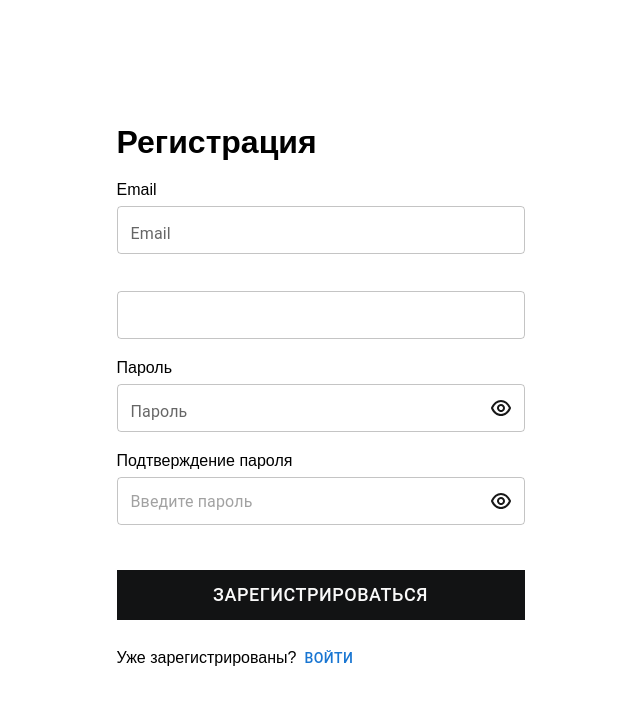
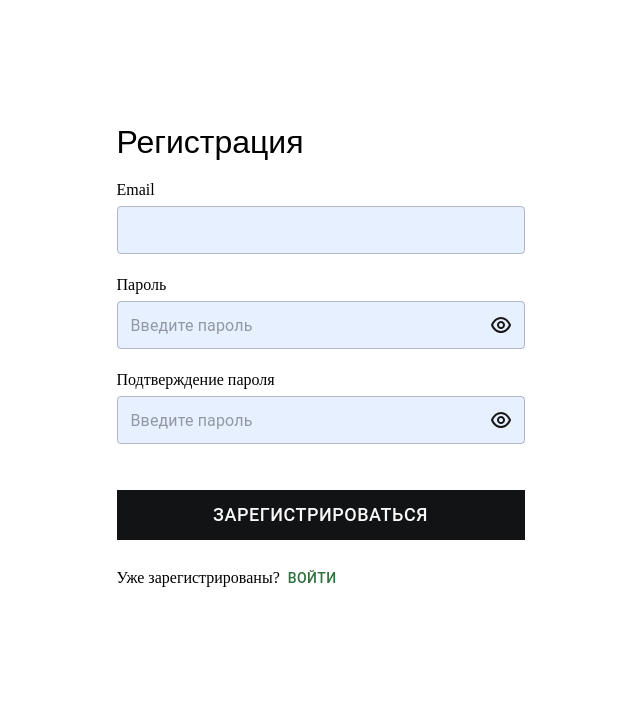
Before and after one commit to Alisher-00kg/online_store_team_k, a React (Vite) app: page / in a window 1280 px wide. Shown: the top 704 px of the page, without its empty margins (318-958 px from the left). Built offline with nearby package versions, Linux system fonts and the light colour scheme.

Commit message:
fenished-SignUp

```diff
--- a/src/App.jsx
+++ b/src/App.jsx
@@ -1,9 +1,9 @@
-import { SingUp } from "./auth/SingUp";
+import { SignUp } from "./auth/SignUp";
 
 const App = () => {
   return (
     <div>
-      <SingUp />
+      <SignUp />
     </div>
   );
 };
--- a/src/auth/SingUp.jsx
+++ b/src/auth/SignUp.jsx
@@ -2,10 +2,10 @@ import React, { useState } from "react";
 import { Input } from "../components/UI/Input";
 import styled from "styled-components";
 import Buttons from "../components/UI/Buttons";
-
+import { styled as muistyled } from "@mui/material/styles";
 import { Icons } from "../assets";
-import { Icon, IconButton, InputAdornment } from "@mui/material";
-export const SingUp = () => {
+import { InputAdornment } from "@mui/material";
+export const SignUp = () => {
   const [Password, setPassword] = useState(false);
   const [showPassword, setShowPassword] = useState(false);
   return (
@@ -14,15 +14,11 @@ export const SingUp = () => {
         <h1>Регистрация</h1>
         <StyledInternalDivs>
           <p>Email</p>
-          <Input label="Email" type="email" />
+          <StyledInput type="email" />
         </StyledInternalDivs>
-        <div className="InternalSecondDiv">
-          <Input />
-        </div>
         <StyledInternalDivs>
           <p>Пароль</p>
-          <Input
-            label="Пароль"
+          <StyledInput
             type={Password ? "text" : "password"}
             placeholder="Введите пароль "
             InputProps={{
@@ -31,7 +27,13 @@ export const SingUp = () => {
                   position="end"
                   onClick={() => setPassword((prev) => !prev)}
                 >
-                  {Password ? <Icons.EyeOff /> : <Icons.Visibility />}
+                  {Password ? (
+                    <Icons.EyeOff style={{ backgroundColor: "transparent" }} />
+                  ) : (
+                    <Icons.Visibility
+                      style={{ backgroundColor: "transparent" }}
+                    />
+                  )}
                 </InputAdornment>
               ),
             }}
@@ -39,7 +41,7 @@ export const SingUp = () => {
         </StyledInternalDivs>
         <StyledInternalDivs>
           <p>Подтверждение пароля</p>
-          <Input
+          <StyledInput
             type={showPassword ? "text" : "password"}
             placeholder="Введите пароль "
             InputProps={{
@@ -48,7 +50,13 @@ export const SingUp = () => {
                   position="end"
                   onClick={() => setShowPassword((prev) => !prev)}
                 >
-                  {showPassword ? <Icons.EyeOff /> : <Icons.Visibility />}
+                  {showPassword ? (
+                    <Icons.EyeOff style={{ backgroundColor: "transparent" }} />
+                  ) : (
+                    <Icons.Visibility
+                      style={{ backgroundColor: "transparent" }}
+                    />
+                  )}
                 </InputAdornment>
               ),
             }}
@@ -60,7 +68,7 @@ export const SingUp = () => {
           </div>
           <StyledInternalContainer>
             <p>Уже зарегистрированы?</p>
-            <Buttons>Войти</Buttons>
+            <Buttons className="lastButton">Войти</Buttons>
           </StyledInternalContainer>
         </StyledContainerButtons>
       </StyledDiv>
@@ -81,11 +89,16 @@ const StyledDiv = styled.div`
   display: flex;
   flex-direction: column;
   gap: 20px;
-  .InternalSecondDiv {
-    width: 408px;
-    height: 75px;
-    display: flex;
-    align-items: end;
+  h1 {
+    width: 188px;
+    height: 37px;
+    font-family: Arial, Helvetica, sans-serif;
+    font-size: 32px;
+    font-weight: 400;
+  }
+
+  p {
+    font-family: Spartan;
   }
 `;
 const StyledInternalDivs = styled.div`
@@ -94,20 +107,29 @@ const StyledInternalDivs = styled.div`
   display: flex;
   flex-direction: column;
   gap: 7px;
+  .InputAdornment {
+    background-color: transparent;
+  }
 `;
 
 const StyledContainerButtons = styled.div`
   width: 411px;
-  height: 150px;
+  height: 130px;
   display: flex;
   flex-direction: column;
-
   justify-content: end;
   gap: 20px;
 `;
 
 const StyledInternalContainer = styled.div`
   display: flex;
-
   align-items: center;
+  .lastButton {
+    color: #30723f;
+  }
 `;
+const StyledInput = muistyled(Input)({
+  "& .MuiInputBase-root": {
+    backgroundColor: "#e7f0ff",
+  },
+});
```
Also changed, not shown: src/assets/icons/visibility.svg.
